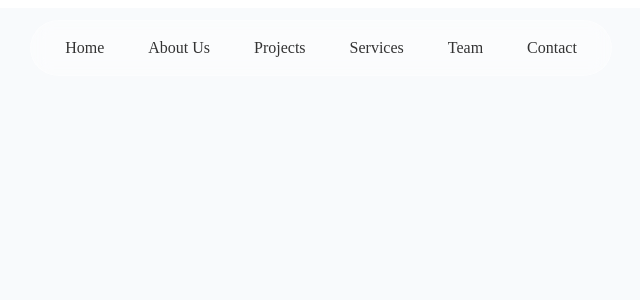
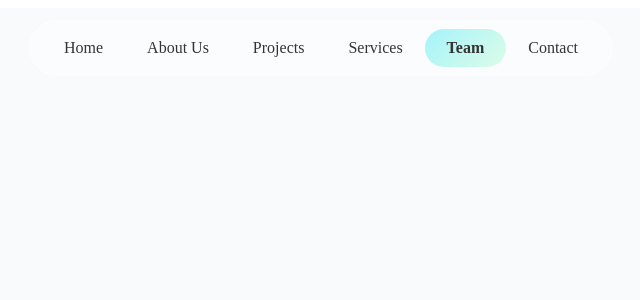
Before and after one commit to hyz2061/Company-Profile, a Vue app: page /Team in a window 1280 px wide. Shown: the top 300 px of the page, without its empty margins (327-967 px from the left). Built offline with nearby package versions, Linux system fonts and the light colour scheme.

Commit message:
新路由器配置

```diff
--- a/src/router/index.js
+++ b/src/router/index.js
@@ -4,7 +4,8 @@ import HomeView from '/src/views/Home.vue'
 import About from '/src/views/About.vue'
 import projects from '/src/views/Projects.vue'
 import Contact from '/src/views/Contact.vue'
-import services from '../views/Services.vue';
+import services from '../views/Services.vue'
+import Team from '../views/Team.vue'
 
 const routes = [
   {
@@ -31,6 +32,11 @@ const routes = [
     path:'/Services',
     name:'services',
     component:services
+  },
+   {
+    path:'/Team',
+    name:'Team',
+    component:Team
   }
 ];
 const router = createRouter({
--- /dev/null
+++ b/src/views/Team.vue
@@ -0,0 +1,5 @@
+<template>
+
+</template>
+<script setup>
+</script>
```
